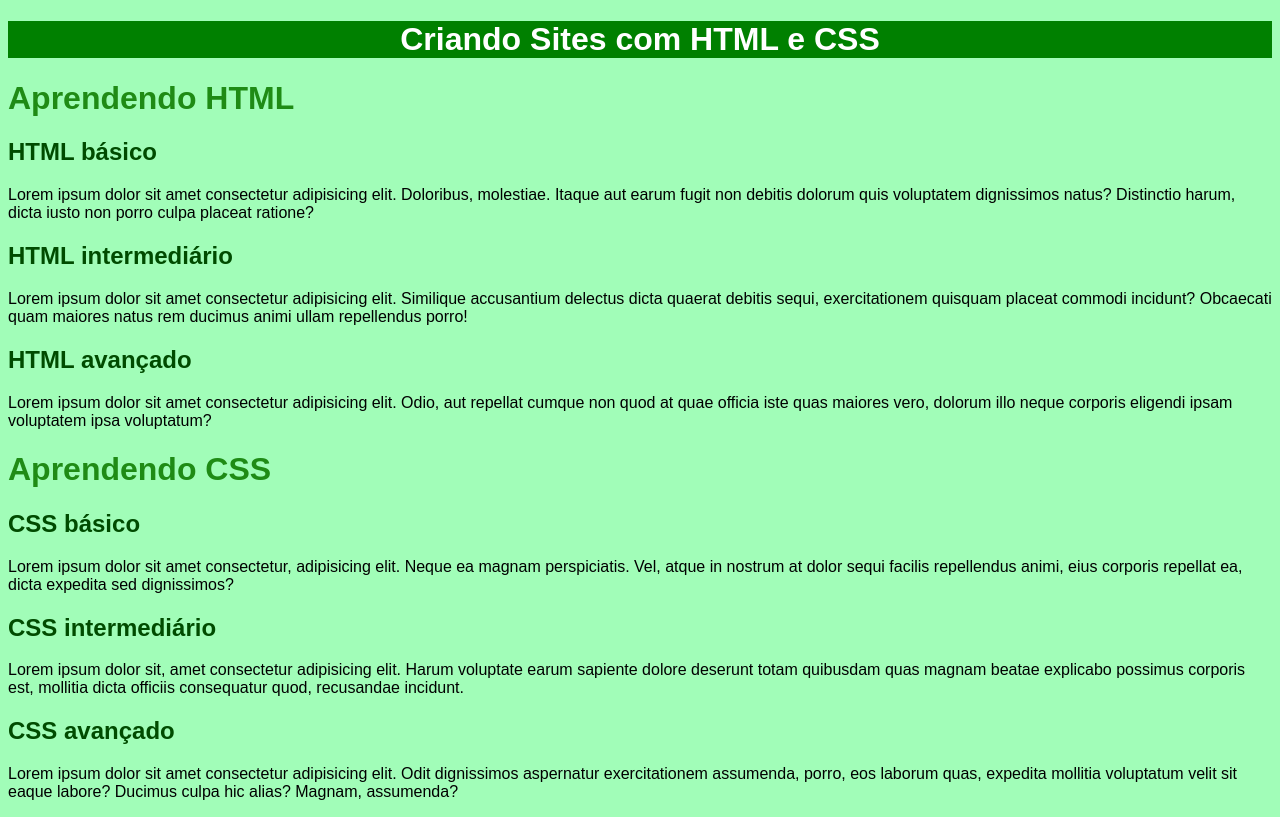
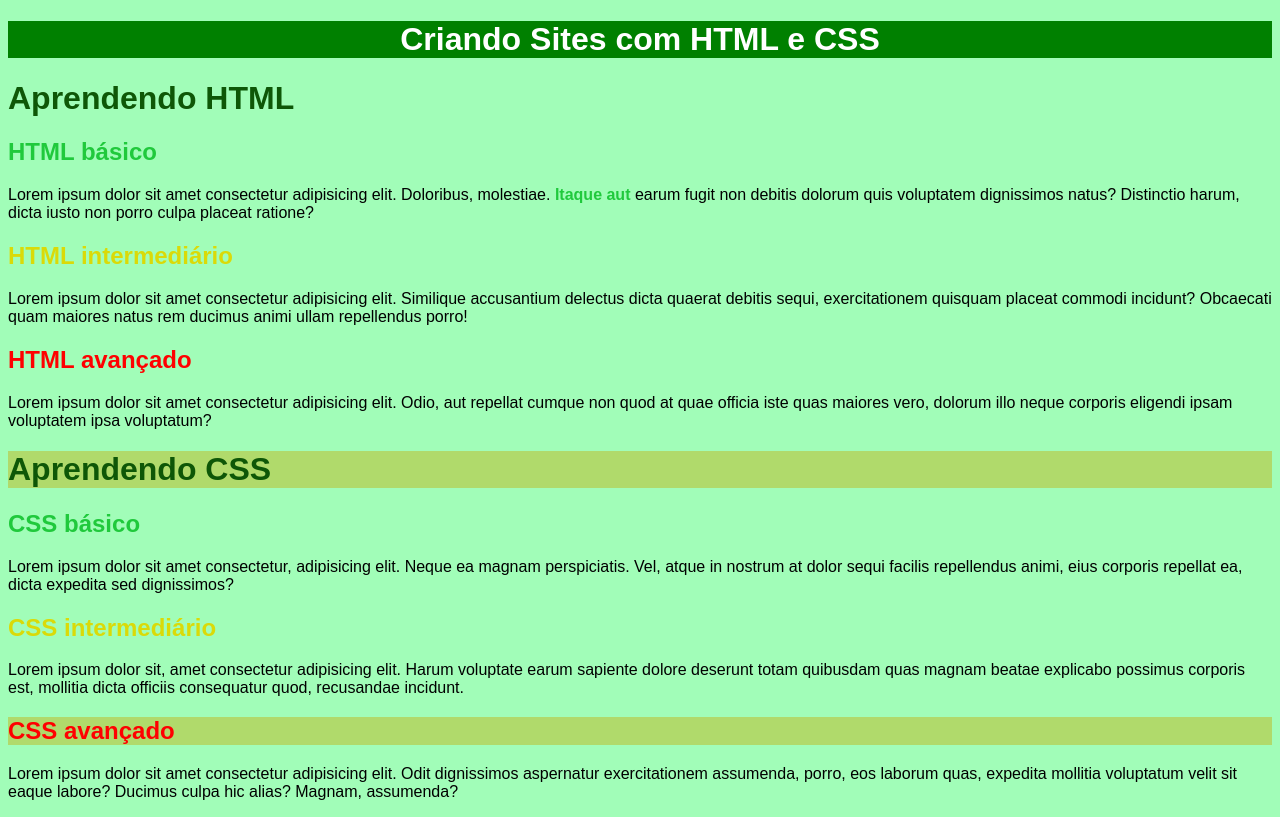
Before and after one commit to murilopava/html-css, a plain HTML site: page exercicios/ex019/seletor01.html in a window 1280 px wide. Drawn offline with Linux system fonts and the light colour scheme.

Commit message:
Mudança no exercício 19

```diff
--- a/exercicios/ex019/seletor01.html
+++ b/exercicios/ex019/seletor01.html
@@ -9,17 +9,17 @@
 <body>
     <h1 id="principal">Criando Sites com HTML e CSS</h1>
     <h1>Aprendendo HTML</h1>
-    <h2>HTML básico</h2>
-    <p>Lorem ipsum dolor sit amet consectetur adipisicing elit. Doloribus, molestiae. Itaque aut earum fugit non debitis dolorum quis voluptatem dignissimos natus? Distinctio harum, dicta iusto non porro culpa placeat ratione?</p>
-    <h2>HTML intermediário</h2>
+    <h2 class="basico">HTML básico</h2>
+    <p>Lorem ipsum dolor sit amet consectetur adipisicing elit. Doloribus, molestiae. <span class='basico'>Itaque aut</span> earum fugit non debitis dolorum quis voluptatem dignissimos natus? Distinctio harum, dicta iusto non porro culpa placeat ratione?</p>
+    <h2 class="intermediario">HTML intermediário</h2>
     <p>Lorem ipsum dolor sit amet consectetur adipisicing elit. Similique accusantium delectus dicta quaerat debitis sequi, exercitationem quisquam placeat commodi incidunt? Obcaecati quam maiores natus rem ducimus animi ullam repellendus porro!</p>
-    <h2>HTML avançado</h2>
+    <h2 class="avancado">HTML avançado</h2>
     <p>Lorem ipsum dolor sit amet consectetur adipisicing elit. Odio, aut repellat cumque non quod at quae officia iste quas maiores vero, dolorum illo neque corporis eligendi ipsam voluptatem ipsa voluptatum?</p>
-    <h1>Aprendendo CSS</h1>
-    <h2>CSS básico</h2>
+    <h1 class="destaque">Aprendendo CSS</h1>
+    <h2 class="basico">CSS básico</h2>
     <p>Lorem ipsum dolor sit amet consectetur, adipisicing elit. Neque ea magnam perspiciatis. Vel, atque in nostrum at dolor sequi facilis repellendus animi, eius corporis repellat ea, dicta expedita sed dignissimos?</p>
-    <h2>CSS intermediário</h2>
+    <h2 class="intermediario">CSS intermediário</h2>
     <p>Lorem ipsum dolor sit, amet consectetur adipisicing elit. Harum voluptate earum sapiente dolore deserunt totam quibusdam quas magnam beatae explicabo possimus corporis est, mollitia dicta officiis consequatur quod, recusandae incidunt.</p>
-    <h2>CSS avançado</h2>
+    <h2 class="avancado destaque">CSS avançado</h2>
     <p>Lorem ipsum dolor sit amet consectetur adipisicing elit. Odit dignissimos aspernatur exercitationem assumenda, porro, eos laborum quas, expedita mollitia voluptatum velit sit eaque labore? Ducimus culpa hic alias? Magnam, assumenda?</p>
 </html>
--- a/exercicios/ex019/style.css
+++ b/exercicios/ex019/style.css
@@ -1,8 +1,8 @@
 @charset "UTF-8";
 
 /*
-    em HTML é id    = em CSS é #
-    em HTML é class = em CSS é .
+    em HTML é id    = em CSS é # (só pode ter um elemento)
+    em HTML é class = em CSS é . (pode ter vários elementos)
 */
 
 body {
@@ -11,7 +11,7 @@ body {
 }
 
 h1 {
-    color: rgb(31, 139, 21);
+    color: rgb(14, 87, 7);
 }
 
 h1#principal {
@@ -21,5 +21,22 @@ h1#principal {
 }
 
 h2 {
-    color: rgb(0, 75, 0);
+    color: rgb(6, 177, 6);
 }
+
+.basico {
+    color: rgb(32, 201, 60);
+    font-weight: bold;
+}
+
+.intermediario {
+    color: rgb(218, 218, 8);
+}
+
+.avancado {
+    color: red;
+}
+
+.destaque {
+    background-color: rgba(189, 189, 44, 0.541);
+}
```
